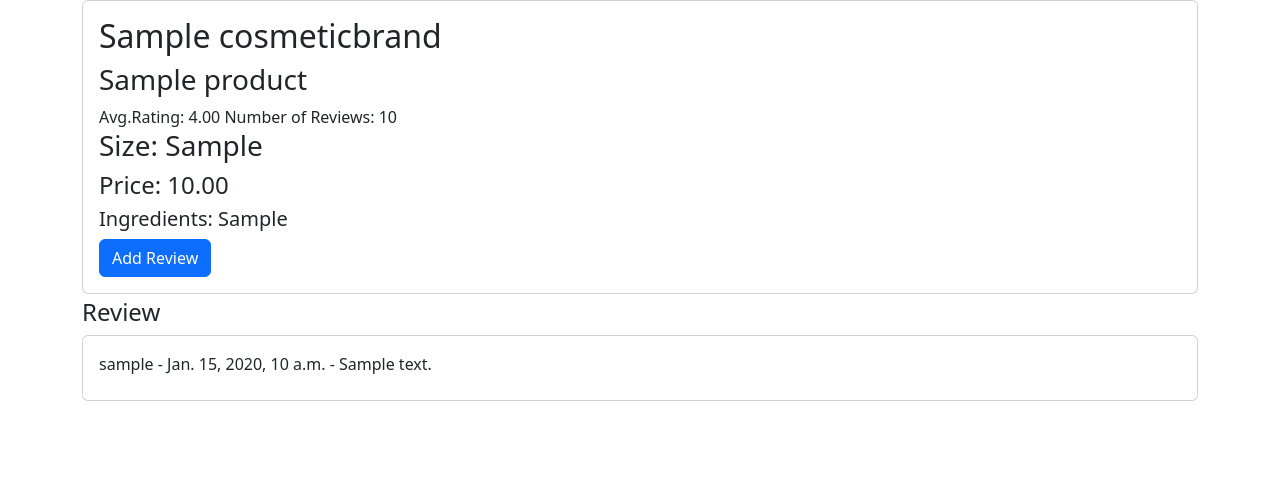
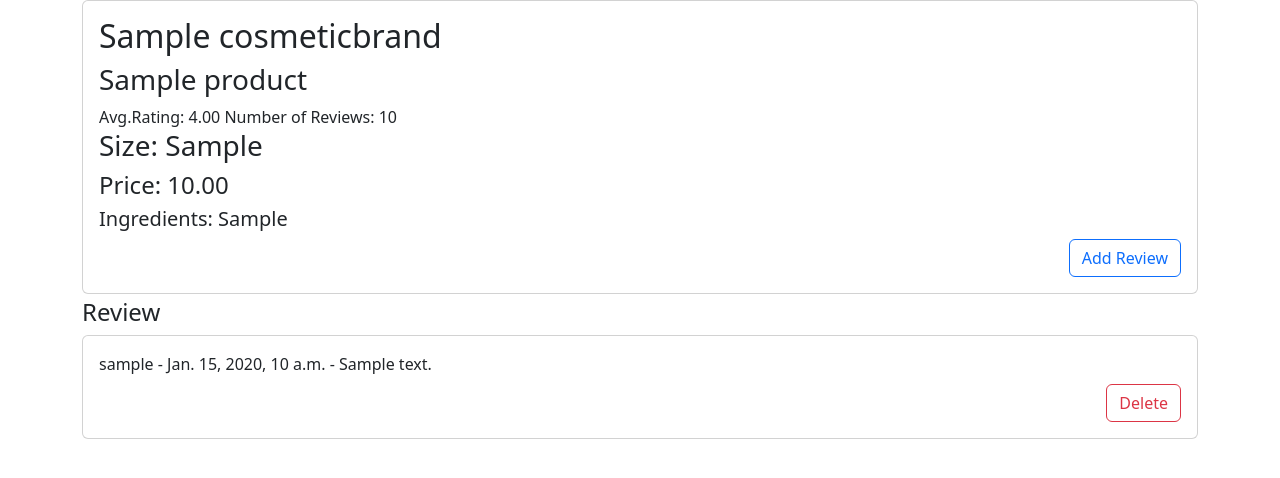
Before and after one commit to daniellee1011/cs5200_dbms_project, a Django app: page /productdetail/1 in a window 1280 px wide. Shown: the top 478 px of the page. Run offline with Django 4.2, Linux system fonts and the light colour scheme; tables that the repository leaves empty hold one stand-in row (values such as "Sample post"); parts of the project's set-up code (start-up, migrations or seed data) failed here and were passed over; some libraries are stand-ins or nearby versions.

Commit message:
delete review button

```diff
--- a/cosmetics/cospj/cosapp/templates/productdetail.html
+++ b/cosmetics/cospj/cosapp/templates/productdetail.html
@@ -17,7 +17,7 @@
               <h4 class="price">Price: <span>{{product.price}}</span></h4>
               <h5>Ingredients: {{product.ingredients}}</h5>
               <div class="action">
-                <a href="{% url 'review' product.id %}" class="btn btn-primary">Add Review</a>
+                <a href="{% url 'review' product.id %}" class="btn btn-outline-primary" style="float: right">Add Review</a>
               </div>
 
             </div>
@@ -30,6 +30,9 @@
             <div class="card mb-1">
                 <div class="card-body">
                     <p class="card-title">{{ review.user }} - {{ review.date }} - {{ review.description }} </p>
+                    <div class="action">
+                      <a href="{% url 'delete_review' product.id review.id %}" class="btn btn-outline-danger" style="float: right">Delete</a>
+                    </div>
                 </div>
             </div>
         {% endfor %}
--- a/cosmetics/cospj/cosapp/views.py
+++ b/cosmetics/cospj/cosapp/views.py
@@ -10,9 +10,9 @@ def home(request):
 
 def addReview(request, id):
     product = Product.objects.get(id = id)
-    print(product)
+
     current_user = request.user
-    print(current_user)
+
     if request.user.is_authenticated:
 
         if request.method == 'POST':
@@ -38,6 +38,16 @@ def addReview(request, id):
     form = UserReviewForm()
 
     return render(request, 'addreview.html', {'form':form})
+
+def deleteReview(request, product_id, userreview_id):
+    if request.user.is_authenticated:
+        product = Product.objects.get(id = product_id)
+        review = UserReview.objects.get(product = product, id = userreview_id)
+        if request.user == review.user:
+            review.delete()
+        return redirect('productdetail', product_id)
+    else:
+        return redirect('home')
 
 def addProduct(request):
 
--- a/cosmetics/cospj/cospj/urls.py
+++ b/cosmetics/cospj/cospj/urls.py
@@ -23,6 +23,7 @@ urlpatterns = [
     path('', cosapp.views.home, name='home'),
     path('users/', include("users.urls")),
     path('review/<int:id>', cosapp.views.addReview, name='review'),
+    path('deletereview/<int:product_id>/<int:userreview_id>', cosapp.views.deleteReview, name='delete_review'),
     path('addproduct/', cosapp.views.addProduct, name='addProduct'),
     path('productdetail/<int:id>', cosapp.views.productDetail, name = 'productdetail'),
     path('productdetail/<str:name>', cosapp.views.productdetail_name, name = 'productdetail-name'),
```
